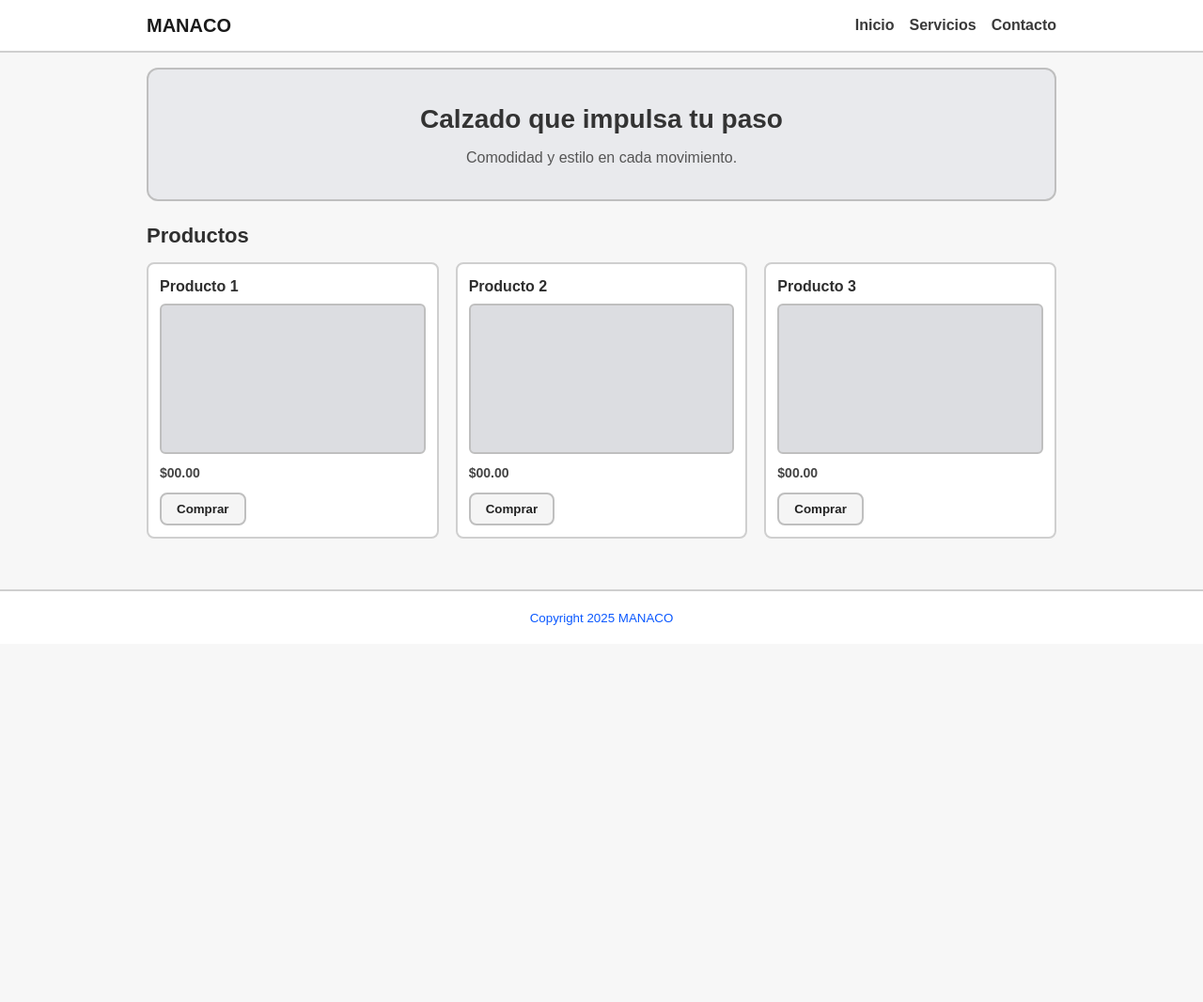
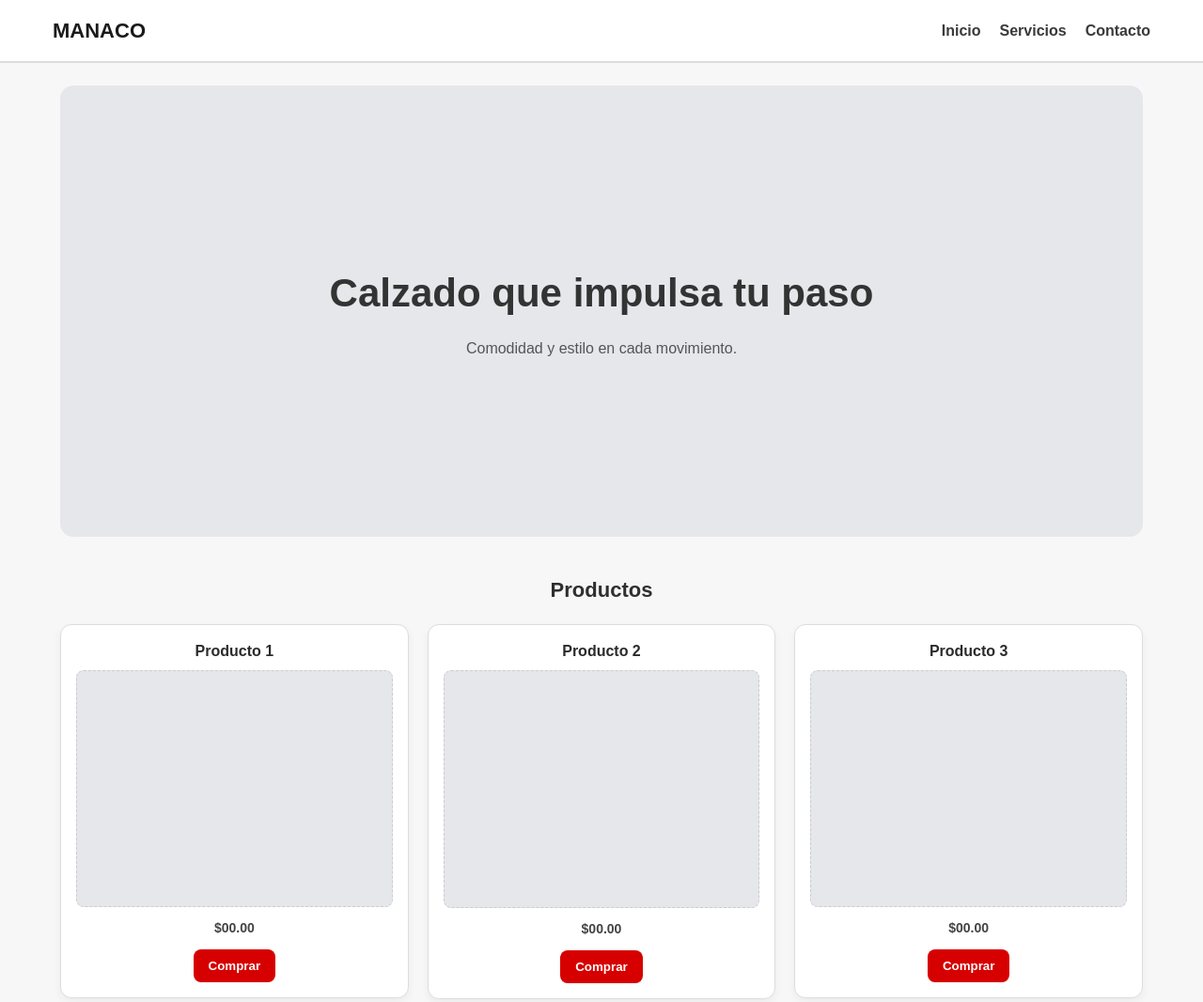
Before and after one commit to AleMicky/primerexamen-miguel-mamani, a plain HTML site: page index.html in a window 1280 px wide. Shown: the top 1066 px of the page at 94% size. Before the commit the page ends 800 px from the top, so only its background shows below. Drawn offline with Linux system fonts and the light colour scheme.

Commit message:
Actualizacion

```diff
--- a/index.html
+++ b/index.html
@@ -1,21 +1,21 @@
 <!DOCTYPE html>
 <html lang="es">
+
 <head>
   <meta charset="UTF-8">
   <meta name="viewport" content="width=device-width, initial-scale=1.0">
-  <link rel="stylesheet" href="styles.css">
   <title>MANACO - Tienda</title>
-  <meta name="description" content="Landing de MANACO: calzado cómodo, moderno y elegante para el día a día. Explora nuestra colección con estilo, confort y calidad garantizada." />
+  <meta name="description" content="Landing de MANACO: calzado cómodo, moderno y elegante para el día a día." />
   <meta property="og:title" content="MANACO - Calzado que impulsa tu paso" />
   <meta property="og:description" content="Descubre calzado cómodo, moderno y elegante para cada día con MANACO." />
   <meta property="og:image" content="https://example.com/og-image-placeholder.jpg" />
   <meta property="og:type" content="website" />
+  <link rel="stylesheet" href="styles.css">
+</head>
 
-</head>
 <body>
-
   <header>
-     <nav>
+    <nav>
       <a href="#" aria-label="Página de inicio MANACO">MANACO</a>
       <ul>
         <li><a href="#">Inicio</a></li>
@@ -66,4 +66,5 @@
     <p><small>Copyright 2025 MANACO</small></p>
   </footer>
 </body>
+
 </html>
--- a/styles.css
+++ b/styles.css
@@ -1,184 +1,189 @@
 * {
     box-sizing: border-box;
     margin: 0;
-    padding: 0
+    padding: 0;
   }
 
   body {
     font-family: Arial, Helvetica, sans-serif;
     background: #f7f7f7;
     color: #2b2b2b;
-    line-height: 1.5
-}
-
-.skip-link {
-    position: absolute;
-    left: -999px
-}
-
-.skip-link:focus {
-    position: static;
-    margin: 10px;
-    padding: 8px 12px;
-    background: #000;
-    color: #fff
+    line-height: 1.5;
   }
 
   header {
     background: #d60000;
     border-bottom: 2px solid #a11a1a;
+    position: sticky;
+    top: 0;
+    z-index: 100;
   }
 
   header nav {
-    max-width: 1000px;
+    max-width: 1200px;
     margin: 0 auto;
-    padding: 12px 16px;
+    padding: 16px;
     display: flex;
+    justify-content: space-between;
     align-items: center;
-    justify-content: space-between;
   }
 
   header nav>a {
     color: #fff;
     text-decoration: none;
     font-weight: 800;
-    font-size: 20px;
+    font-size: 22px;
   }
 
   header ul {
     list-style: none;
     display: flex;
-    gap: 16px
+    gap: 20px;
+    flex-wrap: wrap;
   }
 
   header ul a {
     color: #ffecec;
     text-decoration: none;
-    font-weight: 600
+    font-weight: 600;
+    transition: color 0.3s;
+  }
+
+  header ul a:hover {
+    color: #fff;
   }
 
   main {
-    max-width: 1000px;
+    max-width: 1200px;
     margin: 0 auto;
-    padding: 16px
+    padding: 24px;
+    min-height: 100vh;
   }
 
   #inicio {
-    display: none
+    display: none;
+  }
+
+  @media (min-width: 768px) {
+    #inicio {
+      display: flex;
+      flex-direction: column;
+      justify-content: center;
+      align-items: center;
+      background: #e5e7eb;
+      border-radius: 14px;
+      padding: 40px 20px;
+      margin-bottom: 40px;
+      min-height: 60vh;
+      text-align: center;
+    }
+
+    #inicio h1 {
+      font-size: clamp(24px, 5vw, 42px);
+      font-weight: 800;
+      margin-bottom: 16px;
+      color: #333;
+    }
+
+    #inicio p {
+      color: #555;
+      font-size: 16px;
+      max-width: 700px;
+    }
   }
 
   section[aria-labelledby="productos-title"] h2 {
     font-size: 22px;
-    margin: 6px 0 12px;
     font-weight: 800;
+    margin-bottom: 20px;
     color: #2f2f2f;
+    text-align: center;
   }
 
   section[aria-labelledby="productos-title"] ul {
     list-style: none;
-    margin: 0;
-    padding: 0;
-    display: block;
-}
-
-section[aria-labelledby="productos-title"] li {
-    margin-bottom: 14px
+    display: grid;
+    grid-template-columns: repeat(auto-fit, minmax(220px, 1fr));
+    gap: 20px;
   }
 
   article {
     background: #fff;
-    border: 2px solid #cfcfcf;
-    border-radius: 8px;
-    padding: 12px;
-    text-align: left;
+    border: 1px solid #ddd;
+    border-radius: 12px;
+    padding: 16px;
+    text-align: center;
+    box-shadow: 0 4px 10px rgba(0, 0, 0, .05);
+    transition: transform 0.3s;
+  }
+
+  article:hover {
+    transform: translateY(-3px);
   }
 
   .caja {
     width: 100%;
-    height: 160px;
-    background: #dcdde1;
-    border: 2px solid #bfbfbf;
-    border-radius: 6px;
-    margin-bottom: 10px;
+    aspect-ratio: 4/3;
+    background: #e5e7eb;
+    border: 1px dashed #ccc;
+    border-radius: 8px;
+    margin-bottom: 12px;
   }
 
   article h3 {
-    margin: 0 0 6px;
     font-size: 16px;
-    font-weight: 800;
-    color: #2e2e2e
+    font-weight: 700;
+    margin-bottom: 8px;
   }
 
   article p {
-    margin: 0 0 10px;
     font-size: 14px;
-    font-weight: 700;
-    color: #444
+    font-weight: 600;
+    color: #444;
+    margin-bottom: 12px;
   }
 
   button {
-    display: inline-block;
-    background: #f5f5f5;
-    color: #222;
-    border: 2px solid #bfbfbf;
+    background: #d60000;
+    color: #fff;
+    border: none;
     border-radius: 8px;
-    padding: 8px 16px;
+    padding: 10px 16px;
     font-weight: 700;
     cursor: pointer;
+    transition: background 0.3s, transform 0.2s;
+  }
+
+  button:hover {
+    background: #a11a1a;
+    transform: scale(1.03);
   }
 
   footer {
     background: #fff;
-    border-top: 2px solid #cfcfcf;
+    border-top: 2px solid #ddd;
     text-align: center;
-    padding: 16px;
-    margin-top: 24px;
+    padding: 20px;
+    margin-top: 40px;
+    color: #0a58ff;
+    font-size: 14px;
   }
 
-footer small,
-footer p {
-    color: #0a58ff
-}
-
-@media (min-width: 600px) {
-
+  @media (min-width: 768px) {
     header {
       background: #fff;
-        border-bottom: 2px solid #cfcfcf
+      border-bottom: 2px solid #ddd;
     }
 
     header nav>a {
-        color: #1a1a1a
+      color: #1a1a1a;
     }
 
     header ul a {
-        color: #3a3a3a
+      color: #3a3a3a;
     }
 
-    #inicio {
-        display: block;
-        background: #e9eaed;
-        border: 2px solid #bfbfbf;
-        border-radius: 12px;
-        padding: 32px 20px;
-        margin-bottom: 20px;
-        text-align: center;
-    }
-
-    #inicio h1 {
-        font-size: 28px;
-        font-weight: 800;
-        color: #333;
-        margin: 0 0 8px
-    }
-
-    #inicio p {
-        color: #555
-    }
-
-    section[aria-labelledby="productos-title"] ul {
-        display: grid;
-        gap: 18px;
-        grid-template-columns: repeat(3, 1fr);
+    header ul a:hover {
+      color: #000;
     }
   }
```
Lines whose indentation alone changed are shown as unchanged.
